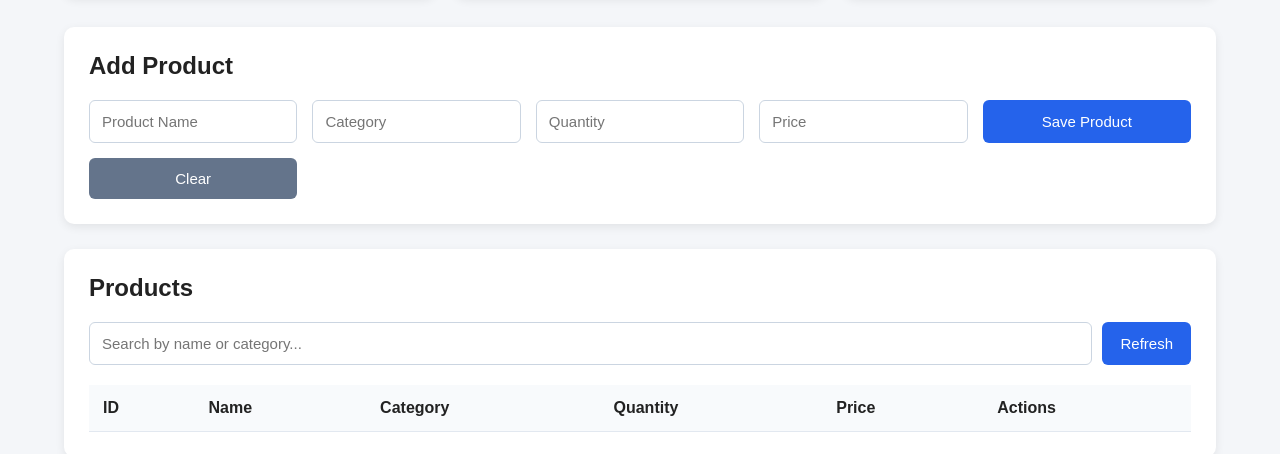
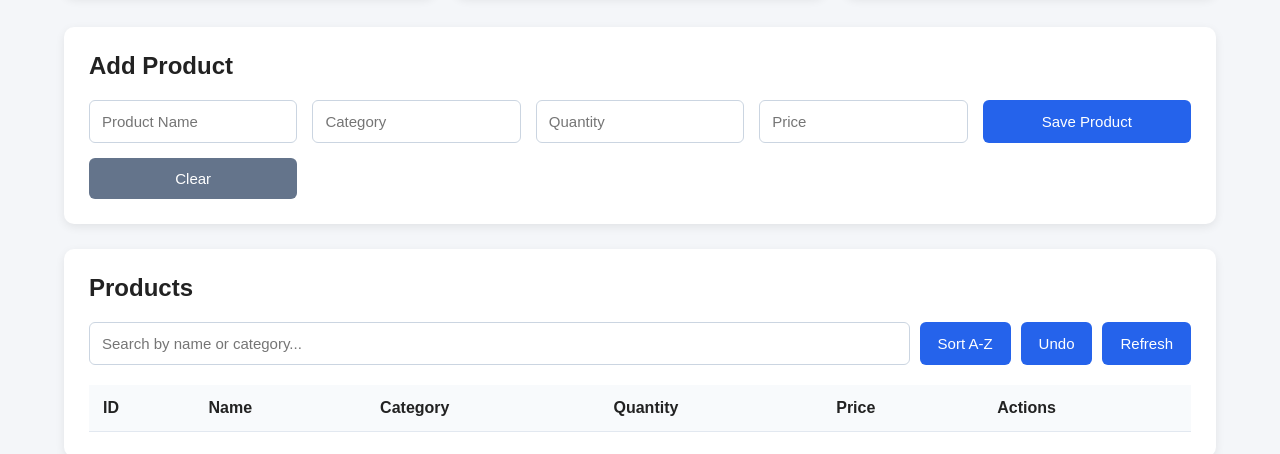
Before and after one commit to singhsatvik062-boop/inventory-management-system, a plain HTML site: page index.html in a window 1280 px wide. Shown: the part 246-700 px from the top of the page. Drawn offline with Linux system fonts and the light colour scheme; no server answers.

Commit message:
Update index.html

```diff
--- a/index.html
+++ b/index.html
@@ -342,18 +342,23 @@
         </h2>
 
         <div class="search">
-
     <input
         type="text"
         id="searchInput"
         placeholder="Search by name or category..."
-                onkeyup="searchProducts()"
-            >
+        onkeyup="searchProducts()">
+
+    <button onclick="sortProductsByName()">
+        Sort A-Z
+    </button>
+
+    <button onclick="undoDelete()">
+        Undo
+    </button>
 
     <button onclick="loadProducts()">
         Refresh
     </button>
-
 </div>
 
         <div style="overflow-x:auto;">
```
Lines whose indentation alone changed are shown as unchanged.
